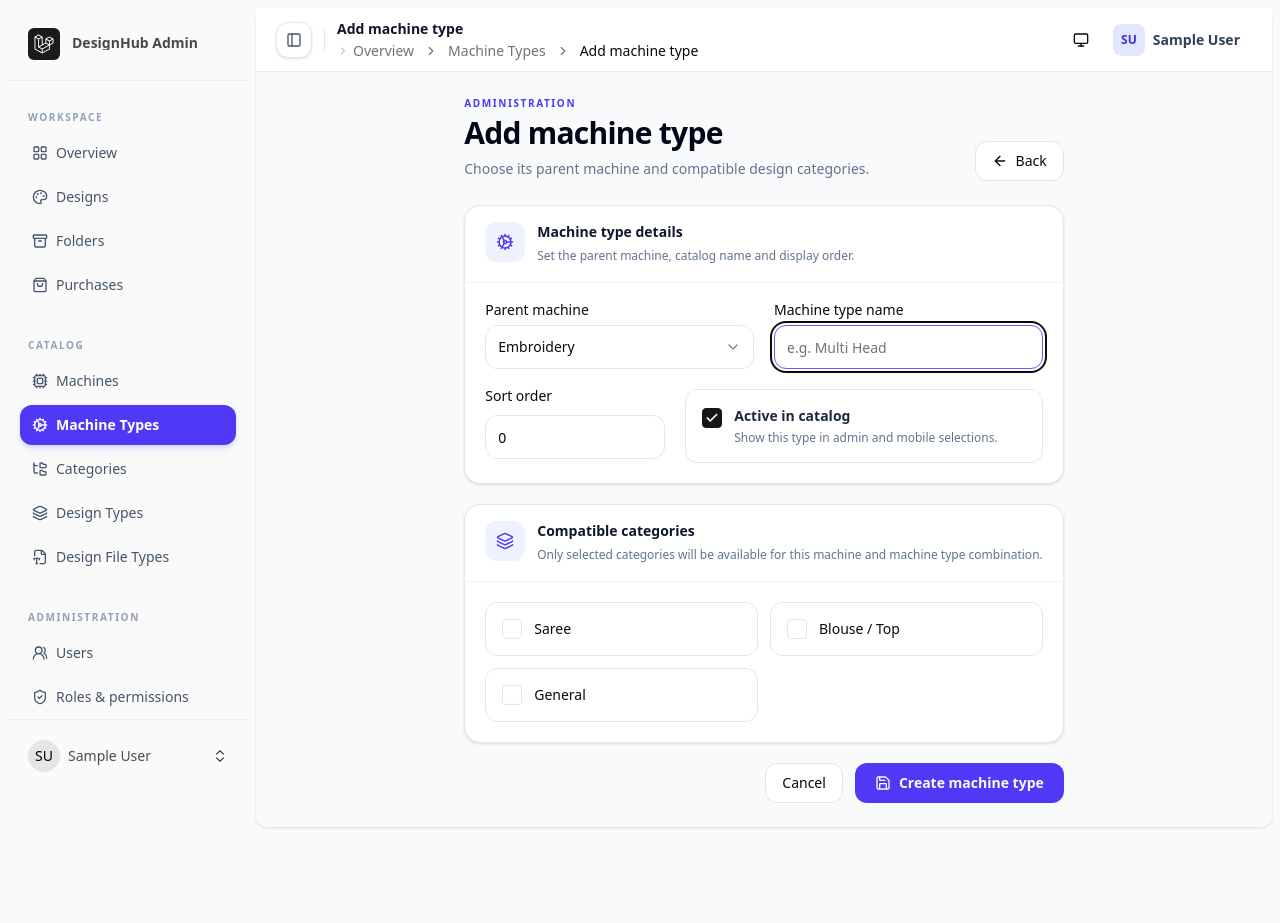
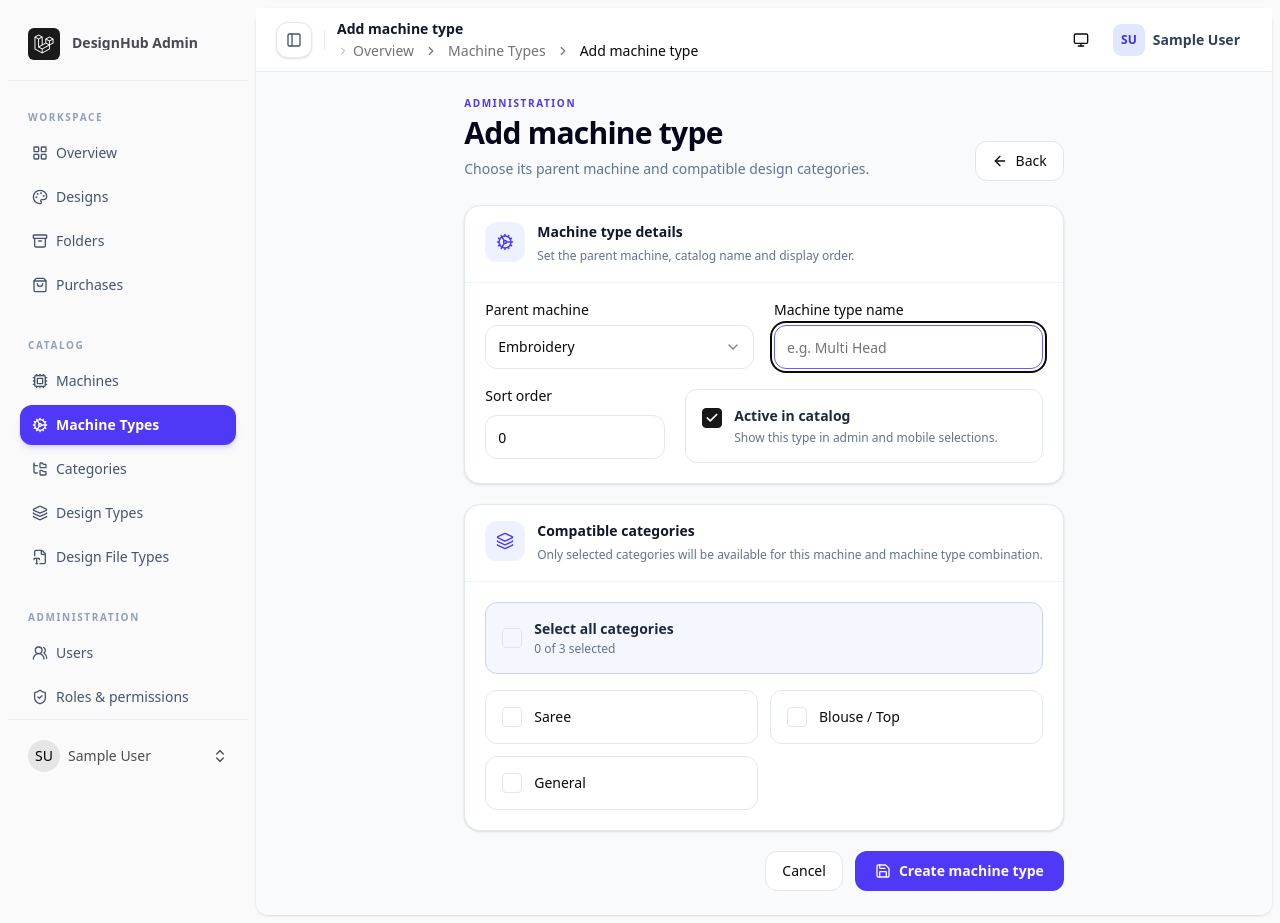
Before and after one commit to axikad/design_hub_web, a Laravel app: page /admin/machine-types/create in a window 1280 px wide. Before the commit the page ends 828 px from the top, so only its background shows below. Run offline with Laravel 12, Linux system fonts and the light colour scheme; a user stored in the database is signed in; data comes from the database, SQL or seed files in the repository; tables that the repository leaves empty hold one stand-in row (values such as "Sample post"); style sheets or scripts are compiled from the project's sources; some libraries are stand-ins or nearby versions; some web fonts are replaced.

Commit message:
Add select all for machine type categories

```diff
--- a/resources/js/pages/admin/machine-types/form.tsx
+++ b/resources/js/pages/admin/machine-types/form.tsx
@@ -30,8 +30,12 @@ export default function AdminMachineTypeForm({ machineType, machines, categories
         isActive: machineType?.isActive ?? true,
         sortOrder: machineType?.sortOrder ?? 0,
     });
+    const allCategoryIds = categories.map((category) => category.id);
+    const allCategoriesSelected = categories.length > 0 && allCategoryIds.every((id) => data.categoryIds.includes(id));
+    const someCategoriesSelected = data.categoryIds.length > 0 && !allCategoriesSelected;
     const toggleCategory = (id: string, checked: boolean) =>
-        setData('categoryIds', checked ? [...data.categoryIds, id] : data.categoryIds.filter((value) => value !== id));
+        setData('categoryIds', checked ? Array.from(new Set([...data.categoryIds, id])) : data.categoryIds.filter((value) => value !== id));
+    const toggleAllCategories = (checked: boolean) => setData('categoryIds', checked ? allCategoryIds : []);
     const submit: FormEventHandler = (event) => {
         event.preventDefault();
         editing && machineType?.id ? put(route('admin.machine-types.update', machineType.id)) : post(route('admin.machine-types.store'));
@@ -118,6 +122,28 @@ export default function AdminMachineTypeForm({ machineType, machines, categories
                         description="Only selected categories will be available for this machine and machine type combination."
                         icon={Layers3}
                     >
+                        {categories.length > 0 && (
+                            <div className="mb-4 flex items-center justify-between gap-4 rounded-xl border border-indigo-200 bg-indigo-50/60 p-4 dark:border-indigo-900 dark:bg-indigo-950/20">
+                                <label className="flex cursor-pointer items-center gap-3">
+                                    <Checkbox
+                                        id="select-all-categories"
+                                        checked={allCategoriesSelected ? true : someCategoriesSelected ? 'indeterminate' : false}
+                                        onCheckedChange={(value) => toggleAllCategories(value === true)}
+                                    />
+                                    <span>
+                                        <span className="block text-sm font-semibold text-slate-800 dark:text-slate-100">Select all categories</span>
+                                        <span className="mt-0.5 block text-xs text-slate-500">
+                                            {data.categoryIds.length} of {categories.length} selected
+                                        </span>
+                                    </span>
+                                </label>
+                                {data.categoryIds.length > 0 && (
+                                    <Button type="button" variant="ghost" size="sm" onClick={() => toggleAllCategories(false)}>
+                                        Clear all
+                                    </Button>
+                                )}
+                            </div>
+                        )}
                         <div className="grid gap-3 sm:grid-cols-2">
                             {categories.map((category) => (
                                 <label
```
